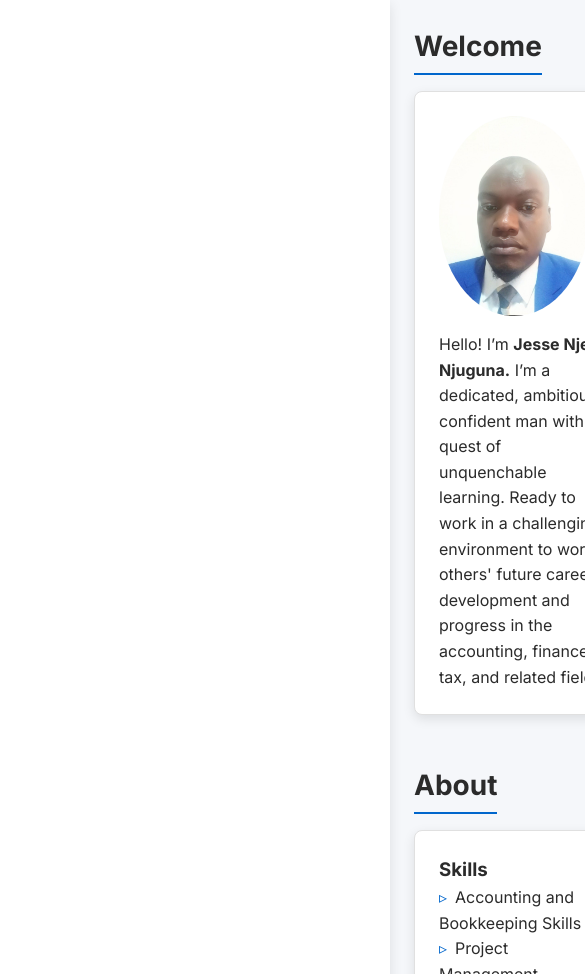
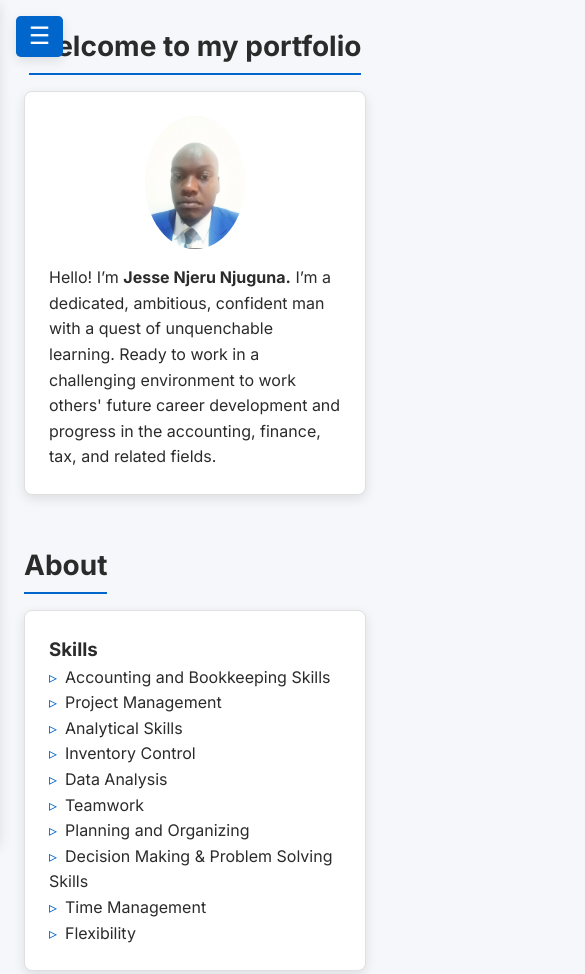
Before and after one commit to Khisa-99/Jesse-portfolio, a plain HTML site: page index.html in a window 390 px wide. Shown: the top 974 px of the page, 585 px wide, since content can reach past the window. Drawn offline with Linux system fonts and the light colour scheme.

Commit message:
Add files via upload

```diff
--- a/index.html
+++ b/index.html
@@ -142,6 +142,7 @@
       transition: background-color var(--transition),
                   color var(--transition);
       color: var(--color-sidebar-text);
+      white-space: nowrap;
     }
 
     .sidebar nav a.active,
@@ -168,6 +169,28 @@
 
     .sidebar .theme-toggle button:hover {
       color: var(--color-accent);
+    }
+
+    /* Sidebar toggle button for mobile */
+    .sidebar-toggle {
+      display: none;
+      position: fixed;
+      top: 1rem;
+      left: 1rem;
+      background: var(--color-accent);
+      border: none;
+      border-radius: 0.3rem;
+      color: white;
+      font-size: 1.5rem;
+      padding: 0.4rem 0.8rem;
+      cursor: pointer;
+      z-index: 1100;
+      box-shadow: var(--shadow-light);
+      transition: background-color var(--transition);
+    }
+
+    .sidebar-toggle:hover {
+      background-color: #004999;
     }
 
     /* -----------------------------------
@@ -227,34 +250,46 @@
       opacity: 0.7;
     }
 
-    /* -----------------------------------
-       RESPONSIVE BREAKPOINTS
-    ----------------------------------- */
+    /* Responsive adjustments */
+
+    /* Sidebar hidden by default on small screens */
     @media (max-width: 860px) {
       .sidebar {
-        width: 100%;
-        height: auto;
-        position: relative;
-        border-right: none;
-        border-bottom: 1px solid var(--color-border);
-        flex-direction: row;
-        align-items: center;
-        justify-content: space-between;
+        position: fixed;
+        top: 0;
+        left: 0;
+        height: 100%;
+        width: var(--sidebar-width);
+        transform: translateX(-100%);
+        border-right: 1px solid var(--color-border);
+        flex-direction: column;
+        padding-top: 3.5rem;
+        transition: transform var(--transition) ease-in-out;
       }
-
-      .sidebar .profile {
-        display: none;
-      }
-
-      .sidebar nav {
-        flex-direction: row;
-        gap: 0.5rem;
+      .sidebar.open {
+        transform: translateX(0);
       }
 
       main {
         margin-left: 0;
         padding: var(--padding);
         max-width: 100%;
+        transition: margin-left var(--transition);
+      }
+
+      .sidebar .profile {
+        display: block;
+        margin-bottom: 2rem;
+      }
+
+      .sidebar nav {
+        flex-direction: column;
+        gap: 1rem;
+      }
+
+      /* Show toggle button */
+      .sidebar-toggle {
+        display: block;
       }
     }
 
@@ -263,13 +298,33 @@
         font-size: 0.9rem;
         padding: 0.4rem 0.8rem;
       }
+
+      .card img {
+        width: 100px !important;
+        height: auto !important;
+        margin: 0 auto 1rem;
+        display: block;
+      }
+    }
+
+    /* Make images responsive */
+    .card img {
+      max-width: 150px;
+      height: auto;
+      border-radius: 100%;
+      display: block;
+      margin-bottom: 1rem;
+      margin-left: auto;
+      margin-right: auto;
     }
   </style>
 </head>
 
 <body>
+  <button class="sidebar-toggle" aria-label="Toggle Sidebar">☰</button>
+
   <div class="wrapper">
-    <aside class="sidebar">
+    <aside class="sidebar" aria-label="Sidebar Navigation">
       <div class="profile">
         <img
           src="images/pp.jpeg"
@@ -294,14 +349,19 @@
     <main id="home">
       <!-- HOME SECTION -->
       <section id="home" class="fade-in">
-    <h2>Welcome</h2>
+       <div style="text-align: center;">
+  <h2>Welcome to my portfolio</h2>
+</div>
+
+
         <div class="card">
-      <img src="images/pp.jpeg" alt="Jesse Njeru Njuguna" style="width:150px; height:auto; border-radius:100%; display:block; margin-bottom: 1rem;">
+          <img src="images/pp.jpeg" alt="Jesse Njeru Njuguna" />
           <p>
             Hello! I’m <strong>Jesse Njeru Njuguna.</strong> I’m a dedicated, ambitious, confident man with a quest of unquenchable learning. Ready to work in a challenging environment to work others' future career development and progress in the accounting, finance, tax, and related fields.
           </p>
         </div>
       </section>
+
       <!-- ABOUT SECTION -->
       <section id="about" class="fade-in">
         <h2>About</h2>
@@ -343,10 +403,9 @@
           <p>
             <strong>Email:</strong>
             <a href="mailto:njerujesse@gmail.com" style="color: blue; text-decoration: underline;">njerujesse@gmail.com</a>
-            <br>
+            <br />
             <strong>Phone:</strong>
             <a href="tel:+254711589984">+254 711 589 984</a>
-            </br>
           </p>
         </div>
       </section>
@@ -403,6 +462,23 @@
 
     highlightCurrentLink();
     window.addEventListener("scroll", highlightCurrentLink);
+
+    // Sidebar toggle for small screens
+    const sidebar = document.querySelector('.sidebar');
+    const toggleBtn = document.querySelector('.sidebar-toggle');
+
+    toggleBtn.addEventListener('click', () => {
+      sidebar.classList.toggle('open');
+    });
+
+    // Close sidebar on link click (mobile)
+    navLinks.forEach(link => {
+      link.addEventListener('click', () => {
+        if (window.innerWidth <= 860) {
+          sidebar.classList.remove('open');
+        }
+      });
+    });
   </script>
 </body>
 </html>
```
Lines whose indentation alone changed are shown as unchanged.
